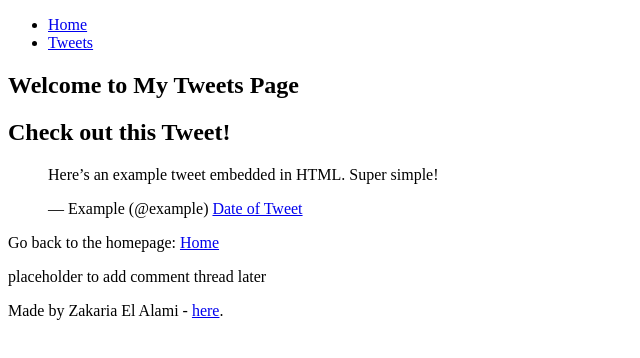
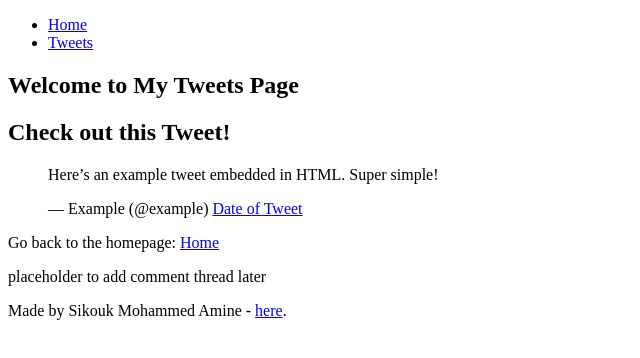
Before and after one commit to Zakaria-ElAlami/My_First_Portfolio, a plain HTML site: page html_basic/tweets.html in a window 1280 px wide. Shown: the whole page, without its empty margins (0-640 px from the left). Drawn offline with Linux system fonts and the light colour scheme.

Commit message:
Update tweets.html

```diff
--- a/html_basic/tweets.html
+++ b/html_basic/tweets.html
@@ -41,7 +41,7 @@
 
     <!-- Footer section -->
     <footer>
-        <p>Made by Zakaria El Alami - <a href="https://www.linkedin.com/in/Zakaria-ElAlami" target="_blank">here</a>.</p>
+        <p>Made by Sikouk Mohammed Amine - <a href="https://www.linkedin.com/in/sikouyk-mohammed-amine" target="_blank">here</a>.</p>
     </footer>
 
 </body>
```
